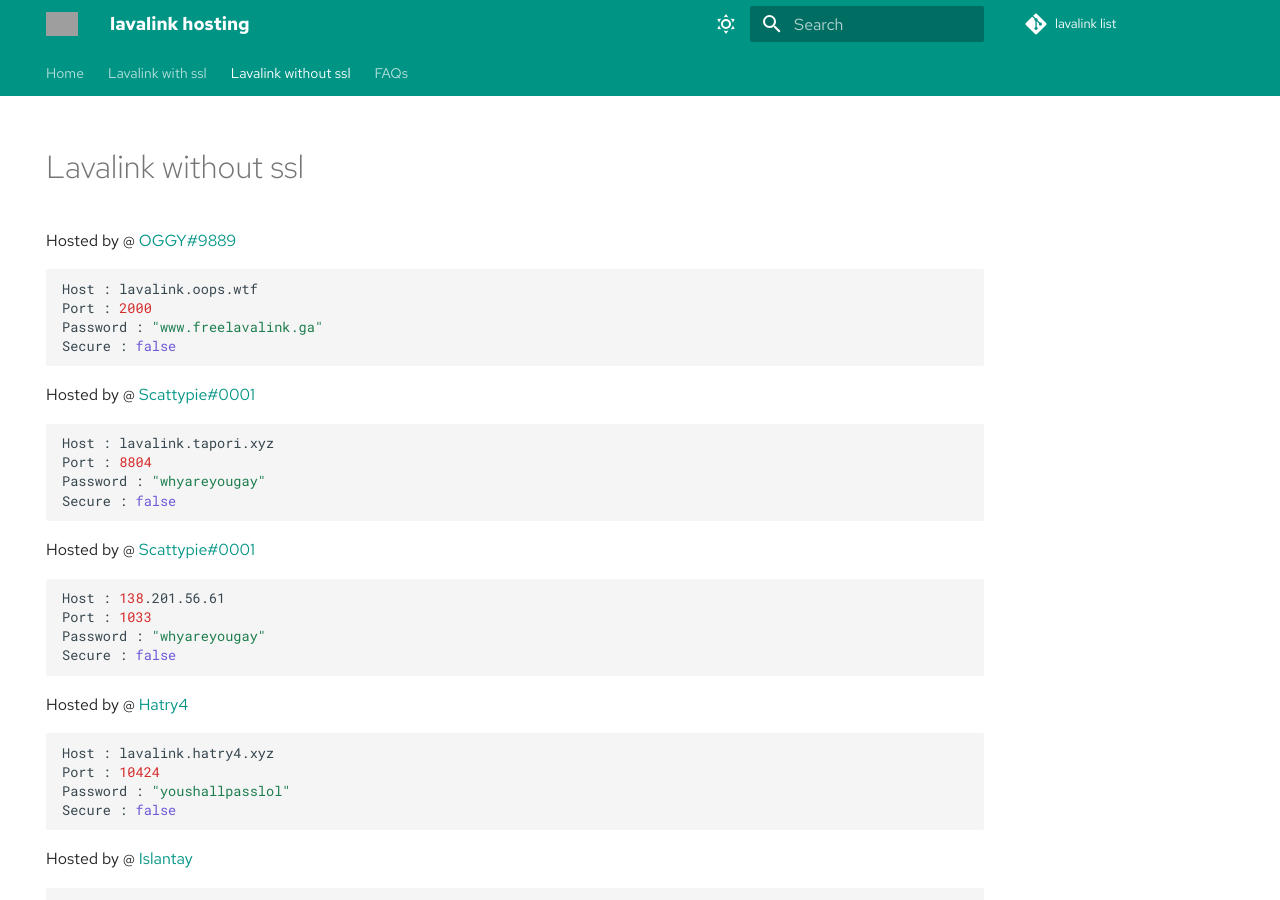
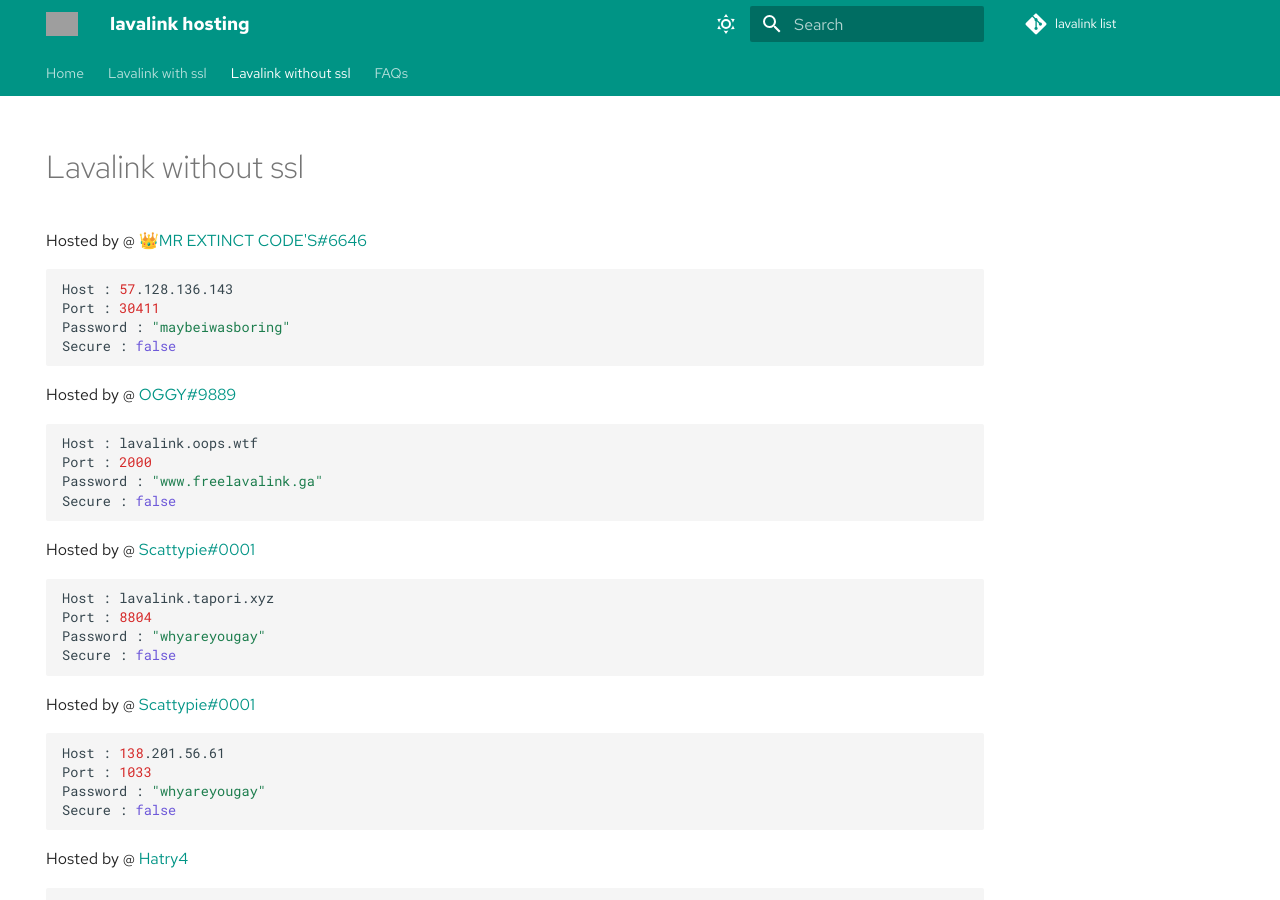
Before and after one commit to DarrenOfficial/lavalink-list, an MkDocs documentation site: the page built from docs/NoSSL/lavalink-without-ssl.md, in a window 1280 px wide and 900 px high. Built offline with MkDocs 1.6.1 and Material for MkDocs 9.7.7, drawn with Linux system fonts in a browser that asks for light colours; comment, search, counter and statistics services are not loaded; grey boxes are pictures that could not be loaded.

Commit message:
Update lavalink-without-ssl.md (#217)
24/7 Online Lavalink. hosted on vps

````diff
--- a/docs/NoSSL/lavalink-without-ssl.md
+++ b/docs/NoSSL/lavalink-without-ssl.md
@@ -4,7 +4,13 @@ description: Without SSL should work out of the box!
 ---
 
 ---
-
+Hosted by @ [👑MR EXTINCT CODE'S#6646 ](https://dsc.gg/extinctop)
+```bash
+Host : 57.128.136.143
+Port : 30411
+Password : "maybeiwasboring"
+Secure : false
+```
 Hosted by @ [OGGY#9889](https://www.freelavalink.ga)
 ```bash
 Host : lavalink.oops.wtf
````
